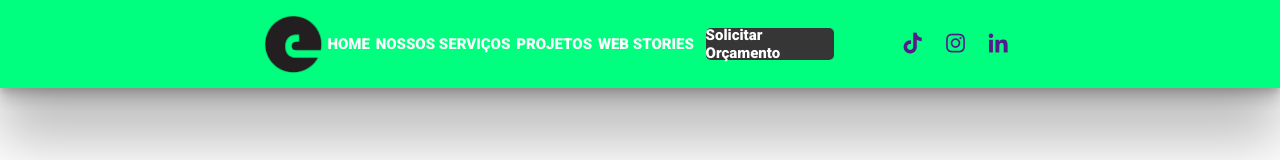
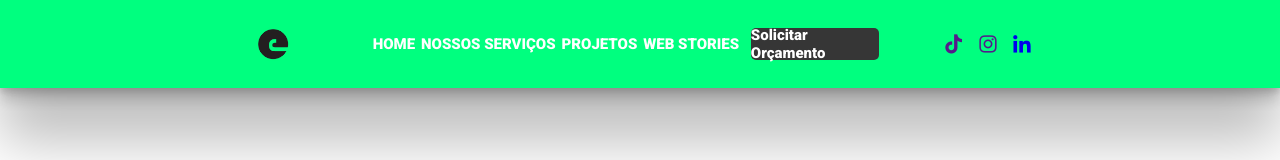
Before and after one commit to danilobrayann/Agencia, a React (Vite) app: page / in a window 1280 px wide. Shown: the top 160 px of the page. Built offline with nearby package versions, Linux system fonts and the light colour scheme.

Commit message:
fix: correção no header

```diff
--- a/src/components/Header/index.tsx
+++ b/src/components/Header/index.tsx
@@ -28,7 +28,7 @@ export default function Header() {
           <a href="" target="blank">
           <i className='bx bxl-instagram'  ></i>
           </a>
-          <a href="" target="blank">
+          <a href="https://www.linkedin.com/company/101551231/admin/feed/posts/?feedType=following" target="blank">
           <i className='bx bxl-linkedin'  ></i>
           </a>
         </div>
--- a/src/components/Header/styles.scss
+++ b/src/components/Header/styles.scss
@@ -11,6 +11,8 @@ nav{
 
     img{
         width: 5vw;
+        padding: 0 15px;
+        margin-right: 65px;
     }
 background-color:$corFundo2;
 
@@ -63,14 +65,16 @@ background-color:$corFundo2;
         display: flex;
         justify-content: space-around;
         align-items: center;
-        width: 10vw;
+        width: 8vw;
       margin-left: 55px;
 
 
         i{
-            font-size: 25px;
+            font-size: 23px;
             &:hover{
                 color:$corDoTexto;
+
+
             }
         }
 
```
